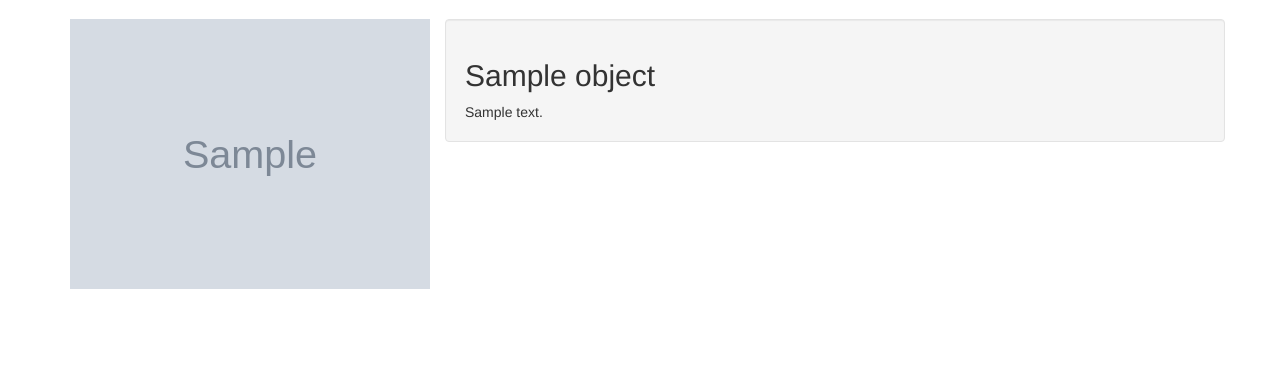
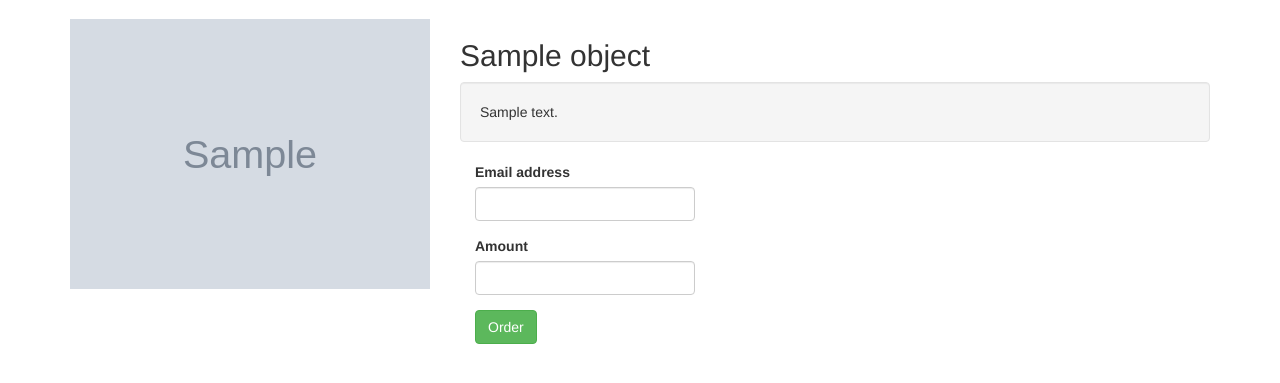
Before and after one commit to IIKovalenko/12_otus_graphql, a Django app: template products/templates/products/product_detail.html in a window 1280 px wide. Shown: the part 51-434 px from the top of the page. Run offline with Django 3.2, Linux system fonts and the light colour scheme; the template is opened without the code that fills it: most values are stand-ins (such as "Sample title", 1, 10 or a date in 2020); some libraries are stand-ins or nearby versions.

Commit message:
add order form

```diff
--- a/products/templates/products/product_detail.html
+++ b/products/templates/products/product_detail.html
@@ -5,13 +5,60 @@
 
 
 {% block page_content %}
-      <div class="row">
-        <div class="col-md-4">
-          <img src="{{ object.image.url }}" width="100%" />
-        </div>
-        <div class="col-md-8 well">
-          <h2>{{ object.title }}</h2>
-          {{ object.description }}
-        </div>
+  <div class="row">
+    <div class="col-md-4">
+      <img src="{{ object.image.url }}" width="100%"/>
+    </div>
+    <div class="col-md-8">
+      <h2>{{ object.title }}</h2>
+      <div class="well">{{ object.description }}</div>
+
+      <div class="col-md-4">
+        <form class="order_form">
+          <div class="form-group">
+            <label for="email">Email address</label>
+            <input class="form-control" type="email" name="email"/>
+          </div>
+          <div class="form-group">
+            <label for="email">Amount</label>
+            <input class="form-control" type="text" name="amount"/>
+          </div>
+          <button class="btn btn-success js_submit_order">Order</button>
+        </form>
+
+        <div class="well success_order" style="display: none;">
+          <i class="glyphicon glyphicon-ok"></i>
+          <h4>Заказ успешно оформлен</h4>
+          <div class="js_user_text"></div>
       </div>
+    </div>
 {% endblock %}
+
+
+{% block extra_js %}
+  <script>
+    var submitForm = function(){
+      var email = $("form input[name='email']").val(),
+          amount = $("form input[name='amount']").val();
+      $.ajax({
+        method: 'POST',
+        url: '/submit_order/',
+        data: JSON.stringify({
+          email: email,
+          amount: amount,
+          product_id: {{ object.pk }}
+        })
+      }).done(function(msg){
+        console.log(msg);
+        $('form').hide();
+        $('.js_user_text').text(msg.text);
+        $('.success_order').fadeIn();
+      });
+    };
+
+    $('.js_submit_order').click(function(e){
+      e.preventDefault();
+      submitForm();
+    });
+  </script>
+{% endblock %}
--- a/shop/urls.py
+++ b/shop/urls.py
@@ -13,6 +13,7 @@ urlpatterns = [
     url(r'^admin/', admin.site.urls),
     url(r'^graphql', GraphQLView.as_view(graphiql=True, schema=schema)),
 
+    url(r'^submit_order/', products_views.SubmitOrderView.as_view()),
     url(r'^products/$', products_views.ProductsListView.as_view()),
     url(
         r'^products/(?P<pk>[0-9]+)/$',
```
Also changed, not shown: products/templates/products/base.html (+31 -0 lines), products/views.py (+7 -2 lines), requirements.txt (added, +8 -0 lines), static/css/styles.css (+12 -0 lines).
